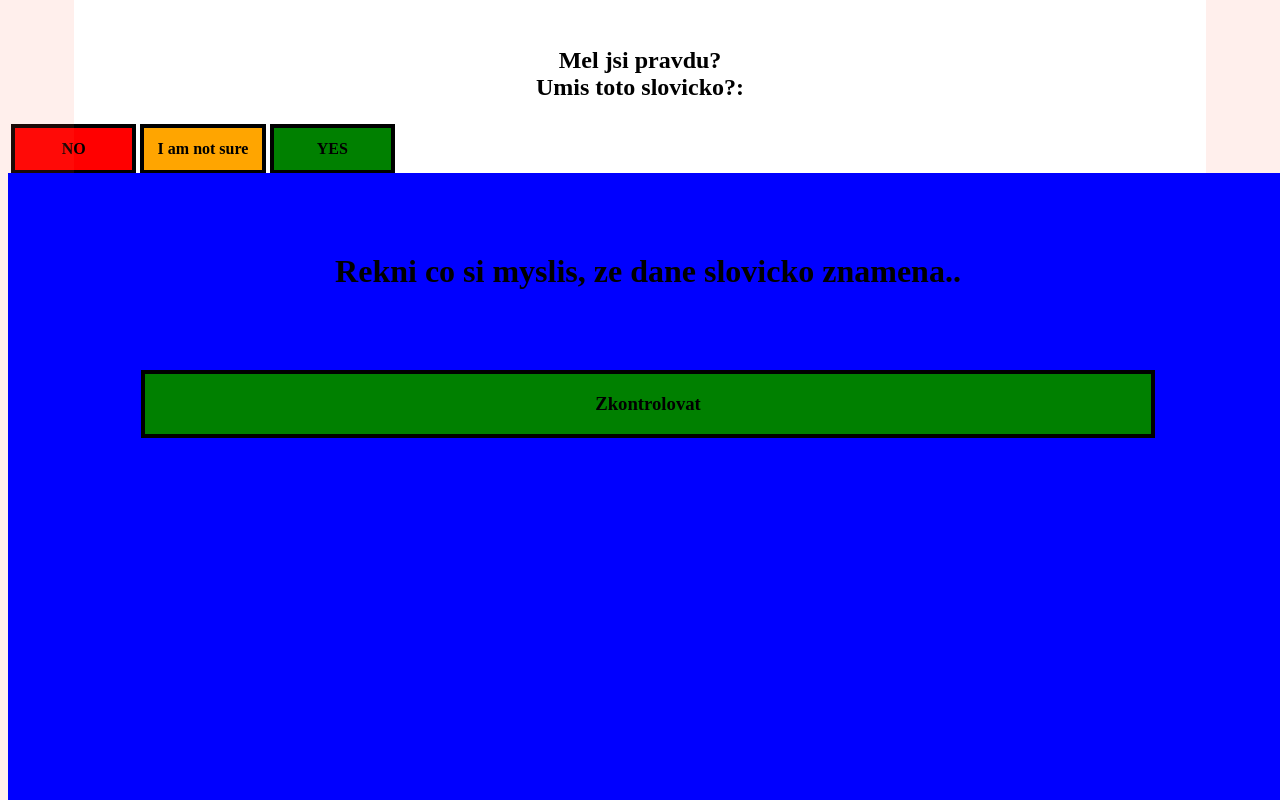
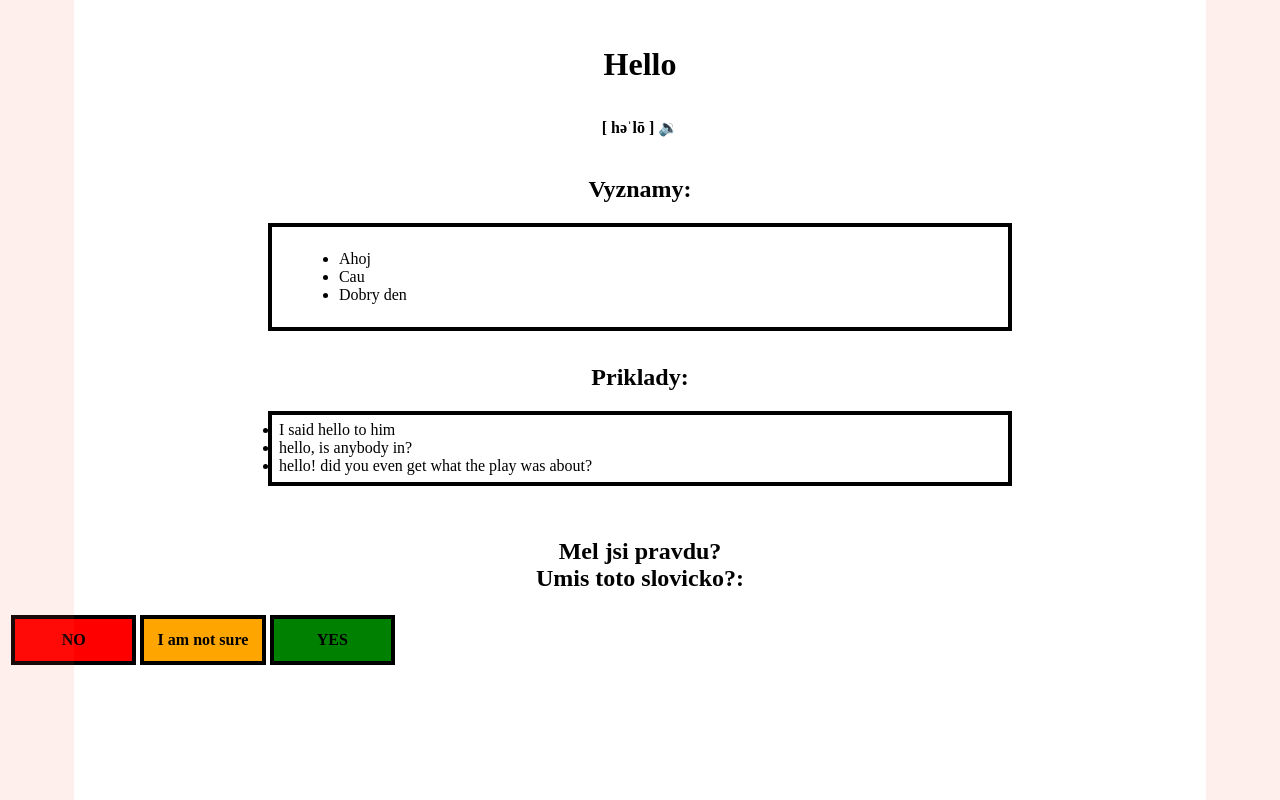
Before and after one commit to Applemann/LearnEnglishWords, a Svelte app: page / in a window 1280 px wide. Shown: the top 800 px of the page. Built offline with nearby package versions, Linux system fonts and the light colour scheme; the HTML template or start-up script is replaced by a standard one.

Commit message:
Add some example words for testing

```diff
--- a/src/components/WordDetail.svelte
+++ b/src/components/WordDetail.svelte
@@ -38,7 +38,7 @@
 
   export let width = "100%";
   export let word;
-  export let visible = false;
+  export let visible = true;
 
 </script>
 
--- a/src/repositories/WordRepository.js
+++ b/src/repositories/WordRepository.js
@@ -1,29 +1,25 @@
 export default class WordRepository {
   constructor() {
-    this.db = window.openDatabase("Database", "1.0", "Cordova Demo", 200000);
-    this.db.transaction(this.queryDB, this.errorCB);
+    return this;
   }
 
-  // Transaction error callback
-  //
-  errorCB(err) {
-
-    alert(err.code);
-    console.log("Error processing SQL: "+err);
-  }
-
-  // Query the success callback
-  //
-  querySuccess(tx, results) {
-    var len = results.rows.length;
-    console.log("DEMO table: " + len + " rows found.");
-    for (var i=0; i<len; i++){
-      console.log("Row = " + i + " ID = " + results.rows.item(i).id + " Data =  " + results.rows.item(i).data);
-    }
-  }
-
-  queryDB(tx) {
-    tx.executeSql('SELECT * FROM DEMO', [], this.querySuccess, this.errorCB);
+  getWords() {
+    return JSON.parse(`
+      [{
+          "text": "Hello",
+          "pronunciation": "həˈlō",
+          "sound": "sound.mp3",
+          "sense": ["Ahoj", "Cau", "Dobry den"],
+          "examples": [
+              "I said hello to him",
+              "hello, is anybody in?",
+              "hello! did you even get what the play was about?"
+          ]
+      },
+      {"text": "case", "pronunciation": "/\u02c8ke\u026as/", "sound": "sound.mp3", "sense": ["pouzdro", "p\u0159\u00edpad", "v\u011bc"], "examples": ["That was true in all three cases. [=instances]", "a cigarette/pencil case", "A couple of robbers decided to case the joint."]},
+      {"text": "car", "pronunciation": "/\u02c8k\u0251\u025a/", "sound": "sound.mp3", "sense": ["auto", "osobn\u00ed automobil", "automobil"], "examples": ["I'll wait in the car.", "He got into the car and drove away.", "She bought a new car."]}
+      ]
+    `);
   }
 
 }
--- a/src/views/TrainingWordsView.svelte
+++ b/src/views/TrainingWordsView.svelte
@@ -5,9 +5,9 @@
     </td>
     <td>
       <center>
-        {#each wordList as word, id}
-          <WordDetail width="60%" word={word} visible={currentVisible === id}/>
-        {/each}
+          {#each wordList as word, id}
+            <WordDetail width="60%" word={word} visible={currentVisible === id}/>
+          {/each}
       </center>
     </td>
     <td>
@@ -16,7 +16,9 @@
   </tr>
 </table>
 
+<!--
 <Wall bind:visible={wallVisible} />
+-->
 <QuestionDialog />
 
 <script>
@@ -24,14 +26,21 @@
   import Wall from '../components/Wall.svelte';
   import QuestionDialog from '../components/QuestionDialog.svelte';
   import Word from '../models/Word.js';
+  import WordRepository from '../repositories/WordRepository.js';
 
-  export let wordList = []
+  export let wordList = new WordRepository().getWords();
 
   let currentVisible = 0;
   let wallVisible = true;
 
   function nextWord(number) {
     currentVisible += number
+    if (wordList.length == currentVisible) {
+      currentVisible = 0;
+    }
+    if (currentVisible == -1) {
+      currentVisible = wordList.length - 1;
+    }
     wallVisible = true;
   }
 </script>
@@ -53,4 +62,8 @@
   .right {
     right: 0pt;
   }
+  table {
+    width: 100%;
+    height: 70%;
+  }
 </style>
```
